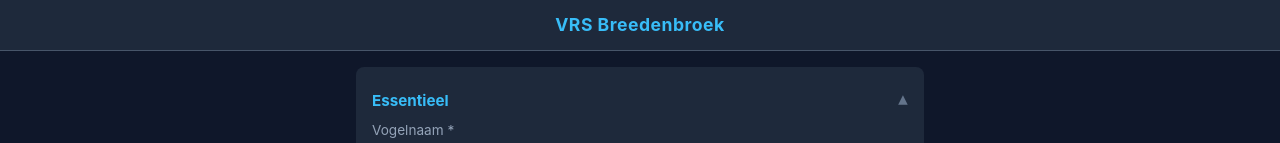
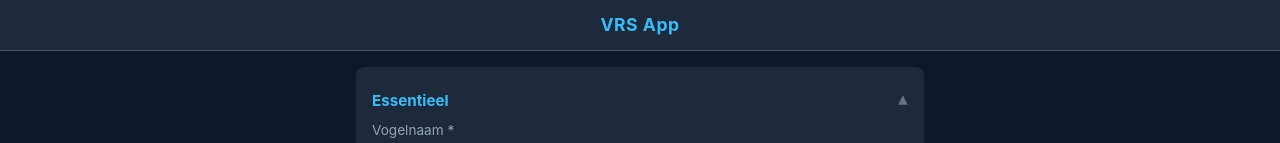
Before and after one commit to AvieNL/vrs-app, a React (Vite) app: page / in a window 1280 px wide. Shown: the top 143 px of the page. Built offline with nearby package versions, Linux system fonts and the light colour scheme.

Commit message:
Update Header.jsx

```diff
--- a/src/components/Layout/Header.jsx
+++ b/src/components/Layout/Header.jsx
@@ -3,7 +3,7 @@ import './Header.css';
 export default function Header() {
   return (
     <header className="app-header">
-      <h1>VRS Breedenbroek</h1>
+      <h1>VRS App</h1>
     </header>
   );
 }
```
